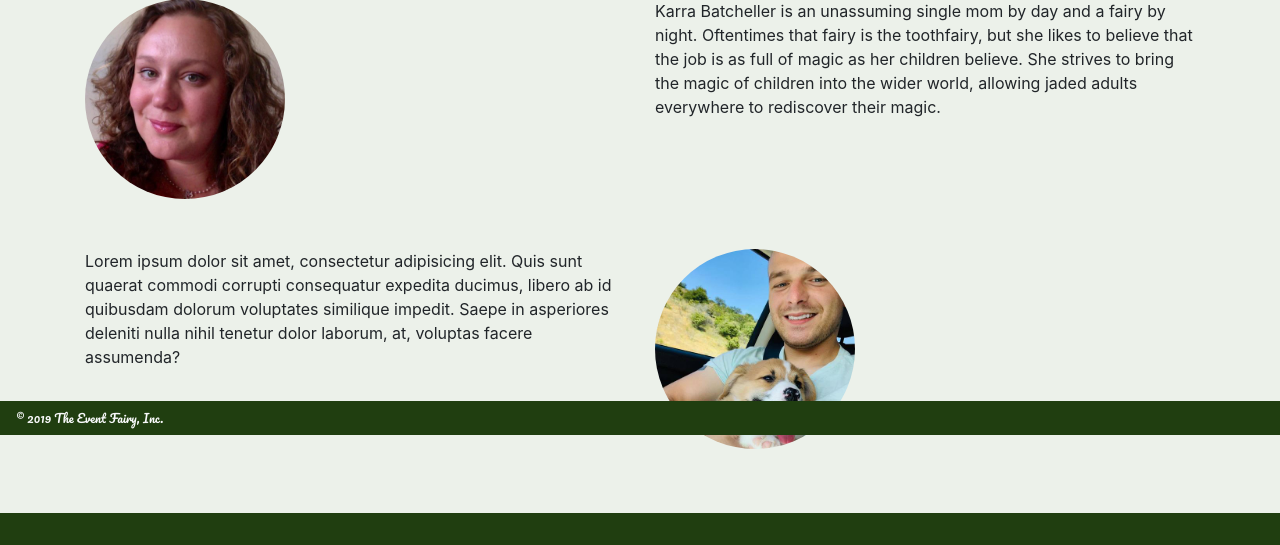
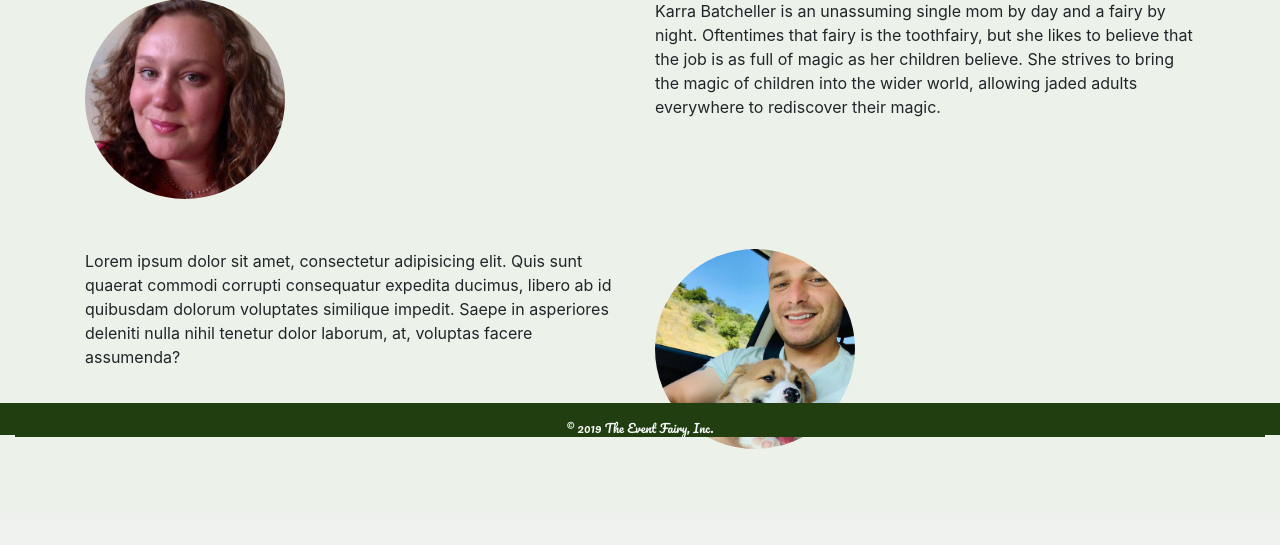
Before and after one commit to tranln025/the-event-fairy, a Django app: page /about/ in a window 1280 px wide. Shown: the part 365-910 px from the top of the page. After the commit the page ends 814 px from the top, so only its background shows below. Run offline with Django 3.2, Linux system fonts and the light colour scheme; some libraries are stand-ins or nearby versions.

Commit message:
fixed sticky footer issue

```diff
--- a/project_2_app/static/css/main.css
+++ b/project_2_app/static/css/main.css
@@ -34,18 +34,16 @@
     padding: 5%;
 }
 
-footer {
-    position: absolute;
+.navbar-2 {
+    position: fixed;
+    clear: both;
+    width: 100%;
     background-color: #203E10;
     text-align: center;
     font-size: 12px;
     font-family: 'Pacifico', cursive;
     height: 30px;
-    width: 100%;
-}
-
-#sticky-footer {
-    flex-shrink: none;
+    margin-top: auto;
 }
 
 /* ----------------- Landing ----------------- */
--- a/project_2_app/templates/base.html
+++ b/project_2_app/templates/base.html
@@ -62,12 +62,12 @@
         {% endblock %}
     </main>
 
-  <footer id="sticky-footer" class="footer mt-auto py-3">
-    <div class="container footer text-light">
-        <nav class="navbar fixed-bottom">
+<footer class="container-fluid navbar-2 text-light py-3 fixed-bottom">
+    <!-- <div class="container navbar-2 fixed-bottom footer text-light mt-auto py-3"> -->
+        <nav>
             &copy 2019   The Event Fairy, Inc.
         </nav>
-    </div>
+    <!-- </div>   -->
 </footer>
 </body>
 
```
